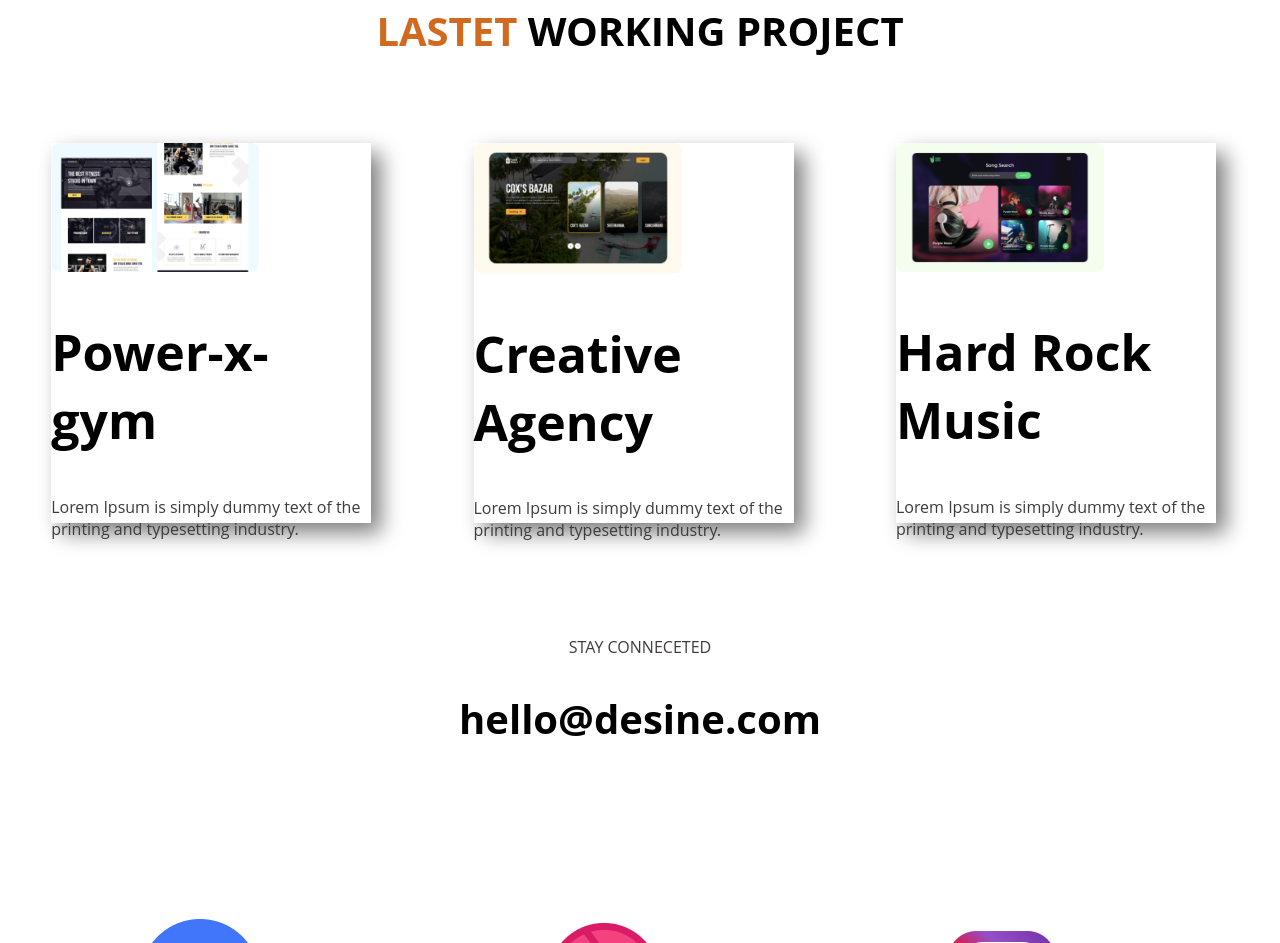
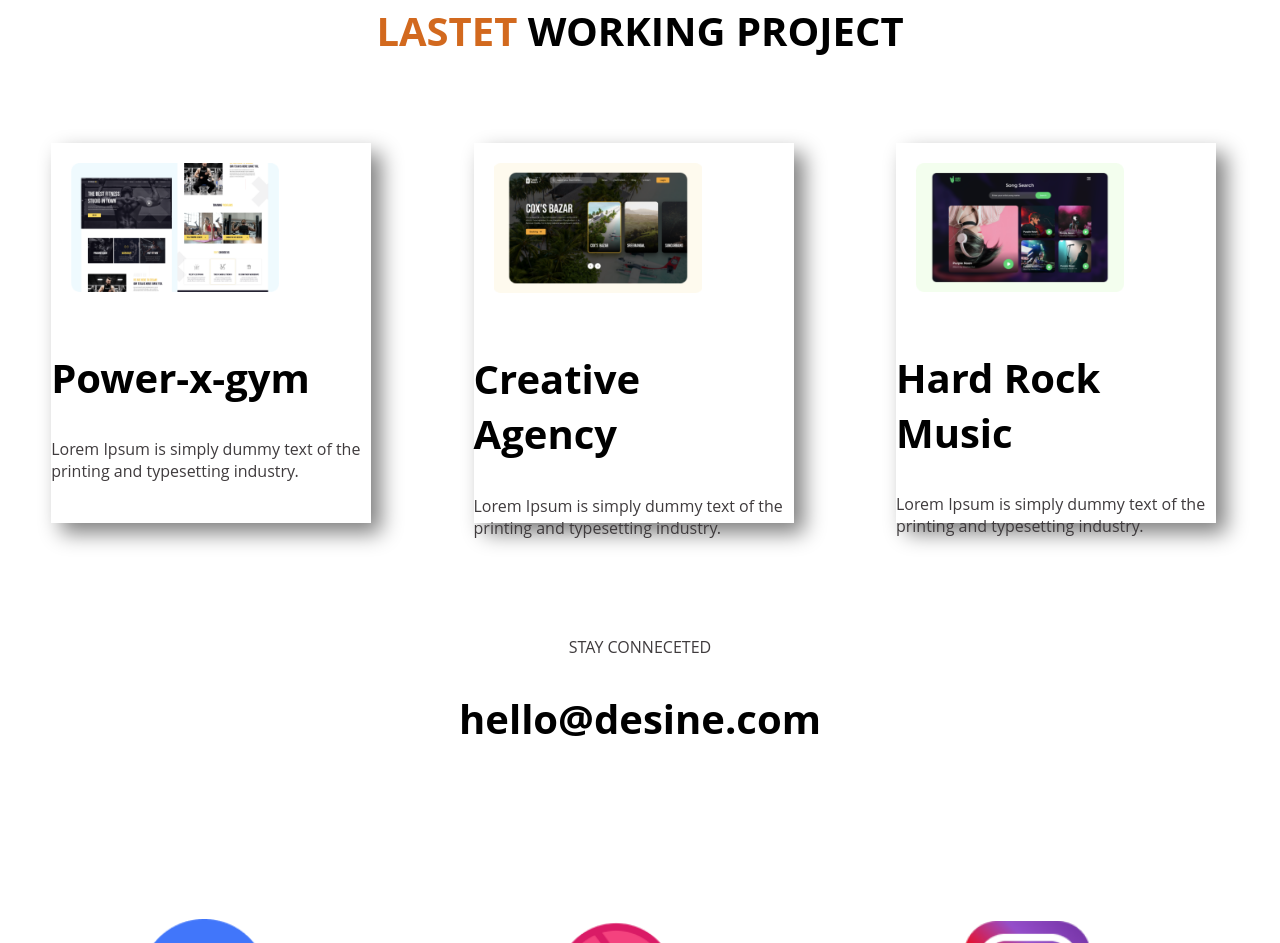
Before and after one commit to roxy1992/personal-devloper-protfolio, a plain HTML site: page index.html in a window 1280 px wide. Shown: the part 1330-2273 px from the top of the page. Drawn offline with Linux system fonts and the light colour scheme.

Commit message:
edit section

```diff
--- a/index.html
+++ b/index.html
@@ -43,24 +43,24 @@
     </section>
 
     <section class="box-section">
-        <h2 class="lastet"> <span class="LASTET"> LASTET</span> WORKING PROJECT</h2>
+        <h2 class="lastet"> <span class="LASTET COLOER"> LASTET</span> WORKING PROJECT</h2>
         <div class="box-area">
             <img class="box-img" src="imag/image 4.png" alt="">
-            <h1>Power-x-gym </h1>
+            <h2>Power-x-gym </h2>
             <p>Lorem Ipsum is simply dummy text of the
                 printing and typesetting industry.
             </p>
         </div>
         <div class="box-area">
             <img class="box-img" src="imag/image 5.png" alt="">
-            <h1>Creative Agency</h1>
+            <h2>Creative Agency</h2>
             <p>Lorem Ipsum is simply dummy text of the
                 printing and typesetting industry.
             </p>
         </div>
         <div class="box-area">
             <img class="box-img" src="imag/image 8.png" alt="">
-            <h1>Hard Rock Music</h1>
+            <h2>Hard Rock Music</h2>
             <p>Lorem Ipsum is simply dummy text of the
                 printing and typesetting industry.
             </p>
--- a/style.css
+++ b/style.css
@@ -1,8 +1,7 @@
 body{
     margin: 0%;
     font-family: 'Open Sans', sans-serif;
-    background-image: url(imag/top-banner.png);
-    background-repeat: no-repeat;
+
 }
 h1{
     font-size: 50px;
@@ -81,10 +80,15 @@ section{
     }
     .box-img{
         width: 65%;
+        padding: 20px;
     }
     .icon{
         padding: 140px;
+        width: 10%;
+
+
+
     }
-    .LASTET{
+    .COLOER{
         color: chocolate;
     }
```
